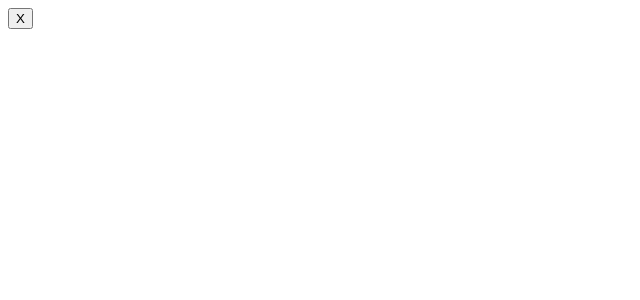
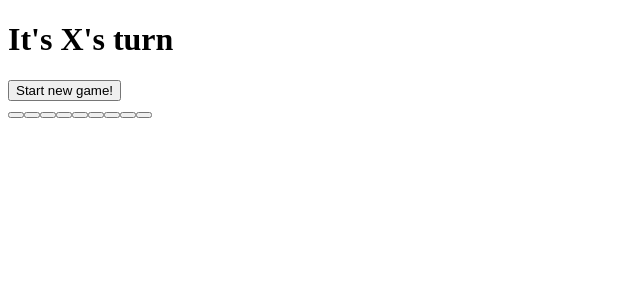
Before and after one commit to alex-wzm/fireship-angular-tutorial, an Angular app in the folder tic-tac-toe-pwa/: page / in a window 1280 px wide. Shown: the top 300 px of the page, without its empty margins (0-640 px from the left). Built offline with nearby package versions, Linux system fonts and the light colour scheme.

Commit message:
assemble board with sqaures and html content

```diff
--- a/tic-tac-toe-pwa/src/app/app.component.html
+++ b/tic-tac-toe-pwa/src/app/app.component.html
@@ -1,2 +1,2 @@
-<app-square [value]="'X'"></app-square>
+<app-board></app-board>
 <router-outlet></router-outlet>
--- a/tic-tac-toe-pwa/src/app/board/board.component.html
+++ b/tic-tac-toe-pwa/src/app/board/board.component.html
@@ -1 +1,16 @@
-<p>board works!</p>
+<h1>It's {{ player }}'s turn</h1>
+
+<button (click)="newGame()">Start new game!</button>
+
+<h2 *ngIf="winner">
+    Player {{ winner }} won the game!
+</h2>
+
+<main>
+    <app-square
+        *ngFor="let val of squares; let i = index"
+        [value]="val"
+        (click)="makeMove(i)">
+
+    </app-square>
+</main>
```
